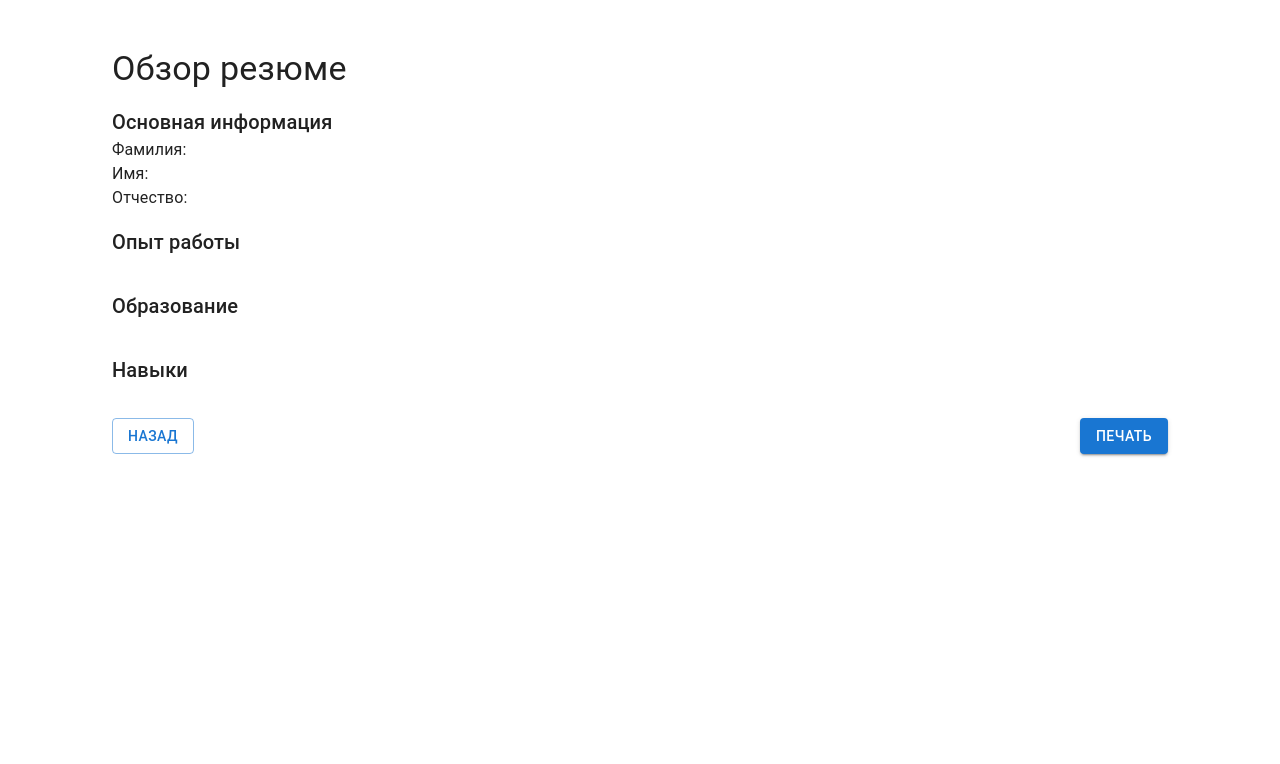
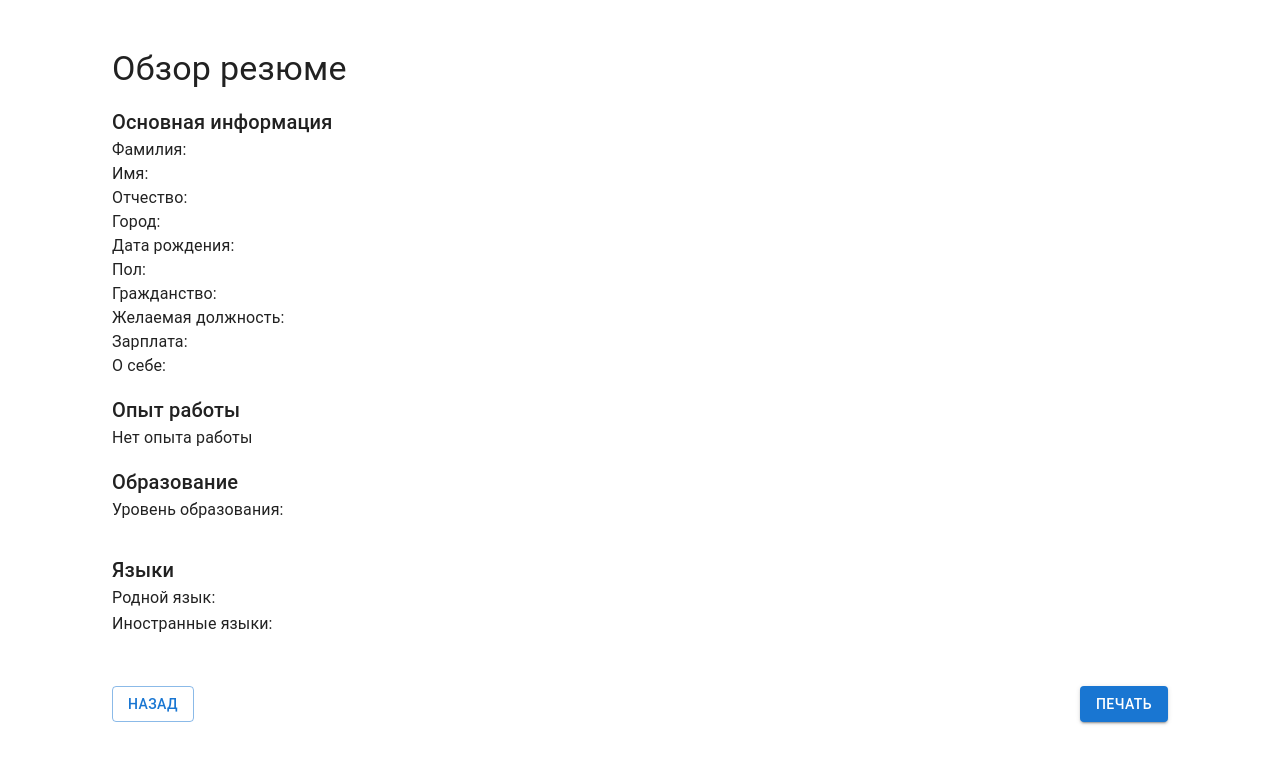
Before and after one commit to detonatorx/test_sigur, a React (Create React App) app: page /review in a window 1280 px wide. Shown: the top 764 px of the page. Built offline with nearby package versions, Linux system fonts and the light colour scheme.

Commit message:
кумшуц

```diff
--- a/src/components/BasicInfo.tsx
+++ b/src/components/BasicInfo.tsx
@@ -173,8 +173,8 @@ const BasicInfo: React.FC = observer(() => {
               value={resumeStore.gender}
               onChange={handleChange}
             >
-              <FormControlLabel value="male" control={<Radio />} label="Мужской" />
-              <FormControlLabel value="female" control={<Radio />} label="Женский" />
+              <FormControlLabel value="Мужской" control={<Radio />} label="Мужской" />
+              <FormControlLabel value="Женский" control={<Radio />} label="Женский" />
             </RadioGroup>
             {fieldErrors.gender && <FormHelperText>Это поле обязательно</FormHelperText>}
           </FormControl>
--- a/src/components/Education.tsx
+++ b/src/components/Education.tsx
@@ -48,9 +48,9 @@ const LanguageFields: React.FC<ILanguageProps> = observer(({ index, fieldErrors,
           fullWidth
           error={fieldErrors[`level-${index}`]}
         >
-          <MenuItem value="start">Начальный</MenuItem>
-          <MenuItem value="middle">Средний</MenuItem>
-          <MenuItem value="high">Высокий</MenuItem>
+          <MenuItem value="Начальный">Начальный</MenuItem>
+          <MenuItem value="Средний">Средний</MenuItem>
+          <MenuItem value="Высокий">Высокий</MenuItem>
         </Select>
       </Grid>
       <Grid item xs={0.5} justifyContent={'flex-end'}>
@@ -222,8 +222,6 @@ const Education: React.FC = observer(() => {
     navigate('/review');
   };
 
-  console.log('fieldErrors', fieldErrors)
-  console.log('resumeStore.foreignLanguages', resumeStore)
   useEffect(() => {
     if (resumeStore.educations.length === 0) {
       handleAddEducation();
@@ -243,9 +241,9 @@ const Education: React.FC = observer(() => {
               value={resumeStore.educationLevel}
               onChange={handleChange}
             >
-              <MenuItem value="secondary">Среднее</MenuItem>
-              <MenuItem value="vocational">Среднее специальное</MenuItem>
-              <MenuItem value="higher">Высшее</MenuItem>
+              <MenuItem value="Среднее">Среднее</MenuItem>
+              <MenuItem value="Среднее специальное">Среднее специальное</MenuItem>
+              <MenuItem value="Высшее">Высшее</MenuItem>
             </Select>
           </FormControl>
         </Grid>
--- a/src/components/Review.tsx
+++ b/src/components/Review.tsx
@@ -12,6 +12,7 @@ const Review: React.FC = observer(() => {
     window.print();
   };
 
+  console.log('resumeStore', resumeStore)
   return (
     <Grid container spacing={2}>
       <Grid item xs={12}>
@@ -22,42 +23,65 @@ const Review: React.FC = observer(() => {
         <Typography>Фамилия: {resumeStore.lastName}</Typography>
         <Typography>Имя: {resumeStore.firstName}</Typography>
         <Typography>Отчество: {resumeStore.middleName}</Typography>
-        {/* <Typography>Дата рождения: {resumeStore.birthDate}</Typography> */}
-        {/* <Typography>Телефон: {resumeStore.phone}</Typography> */}
-        {/* <Typography>Email: {resumeStore.email}</Typography> */}
+        <Typography>Город: {resumeStore.city}</Typography>
+        <Typography>Дата рождения: {resumeStore.birthDate?.toLocaleDateString()}</Typography>
+        <Typography>Пол: {resumeStore.gender}</Typography>
+        <Typography>Гражданство: {resumeStore.citizenship}</Typography>
+        <Typography>Желаемая должность: {resumeStore.desiredPosition}</Typography>
+        <Typography>Зарплата: {resumeStore.salary} {resumeStore.currency}</Typography>
+        <Typography>О себе: {resumeStore.aboutMe}</Typography>
       </Grid>
       <Grid item xs={12}>
         <Typography variant="h6">Опыт работы</Typography>
+        {resumeStore.hasWorkExperience ? (
           <List>
             {resumeStore.workExperiences.map((exp, index) => (
               <ListItem key={index}>
                 <ListItemText
                   primary={`${exp.company} - ${exp.position}`}
-                secondary={`${exp.startDate} - ${exp.endDate}\n${exp.responsibilities}`}
+                  secondary={`${exp.startDate?.toISOString().split('T')[0]} - ${exp.endDate ?? 'По настоящее время'}`}
+                />
+                <ListItemText
+                  primary={`Обязанности:`}
+                  secondary={`${exp.responsibilities}`}
+                />
+              </ListItem>
+            ))}
+          </List>
+        ) : (
+          <Typography>Нет опыта работы</Typography>
+        )}
+      </Grid>
+      <Grid item xs={12}>
+        <Typography variant="h6">Образование</Typography>
+        <Typography>Уровень образования: {resumeStore.educationLevel}</Typography>
+        <List>
+          {resumeStore.educations.map((edu, index) => (
+            <ListItem key={index}>
+              <ListItemText
+                primary={`${edu.institution} - ${edu.specialization}`}
+                secondary={`${edu.graduationYear?.toISOString().split('T')[0]}`}
               />
             </ListItem>
           ))}
         </List>
       </Grid>
       <Grid item xs={12}>
-        <Typography variant="h6">Образование</Typography>
+        <Typography variant="h6">Языки</Typography>
+        <Typography>Родной язык: {resumeStore.nativeLanguage}</Typography>
+        <Typography variant="subtitle1">Иностранные языки:</Typography>
         <List>
-          {resumeStore.educations.map((edu, index) => (
+          {resumeStore.foreignLanguages.map((lang, index) => (
             <ListItem key={index}>
-              {/* <ListItemText
-                primary={`${edu.institution} - ${edu.degree}`}
-                secondary={`${edu.startDate} - ${edu.endDate}`}
-              /> */}
+              <ListItemText
+                primary={`${lang.language} - ${lang.level}`}
+              />
             </ListItem>
           ))}
         </List>
       </Grid>
       <Grid item xs={12}>
-        <Typography variant="h6">Навыки</Typography>
-        {/* <Typography>{resumeStore.skills.join(', ')}</Typography> */}
-      </Grid>
-      <Grid item xs={12}>
-          <Box sx={{ display: 'flex', justifyContent: 'space-between', mt: 2 }}  className="no-print">
+        <Box sx={{ display: 'flex', justifyContent: 'space-between', mt: 2 }} className="no-print">
           <Button variant="outlined" onClick={() => navigate(-1)}>
             Назад
           </Button>
```
Lines whose indentation alone changed are shown as unchanged.
